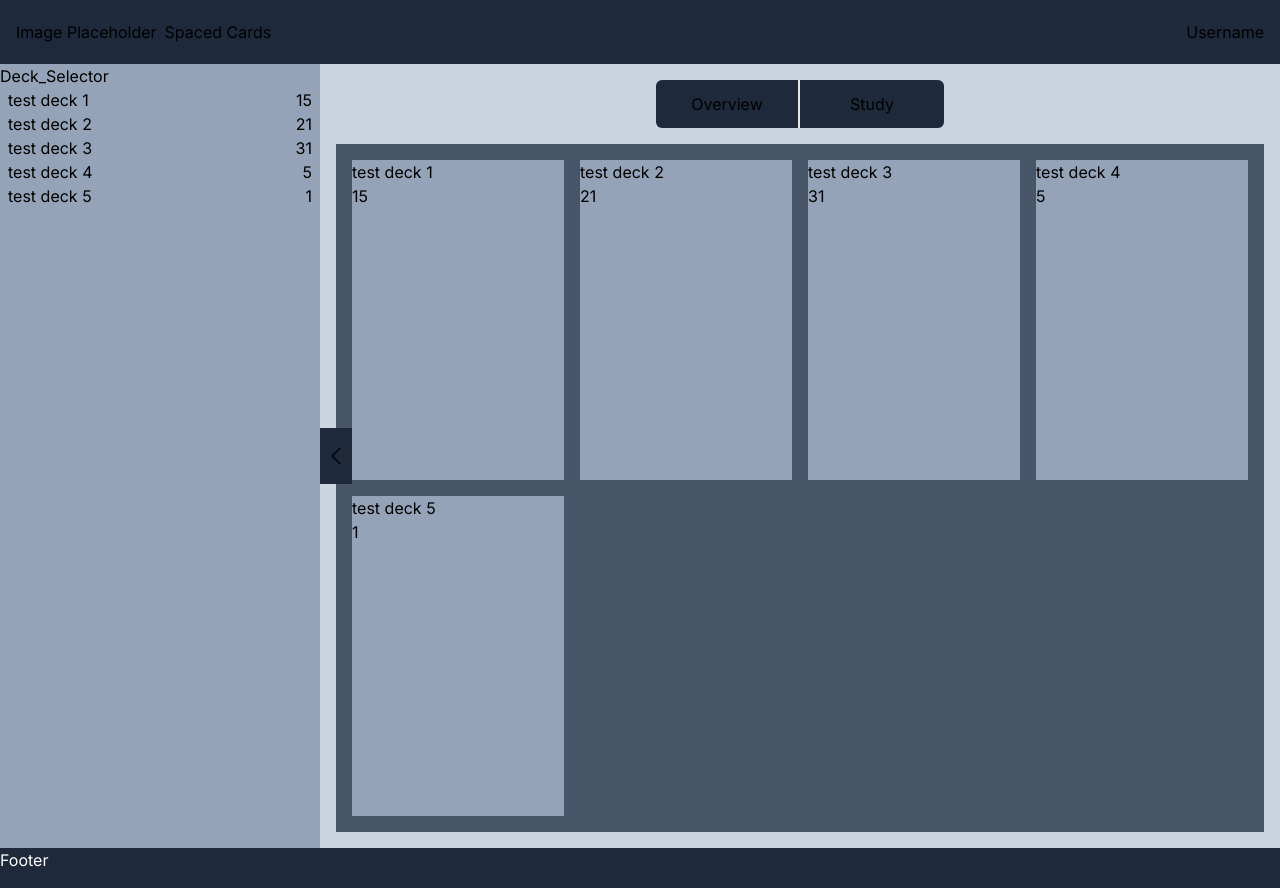
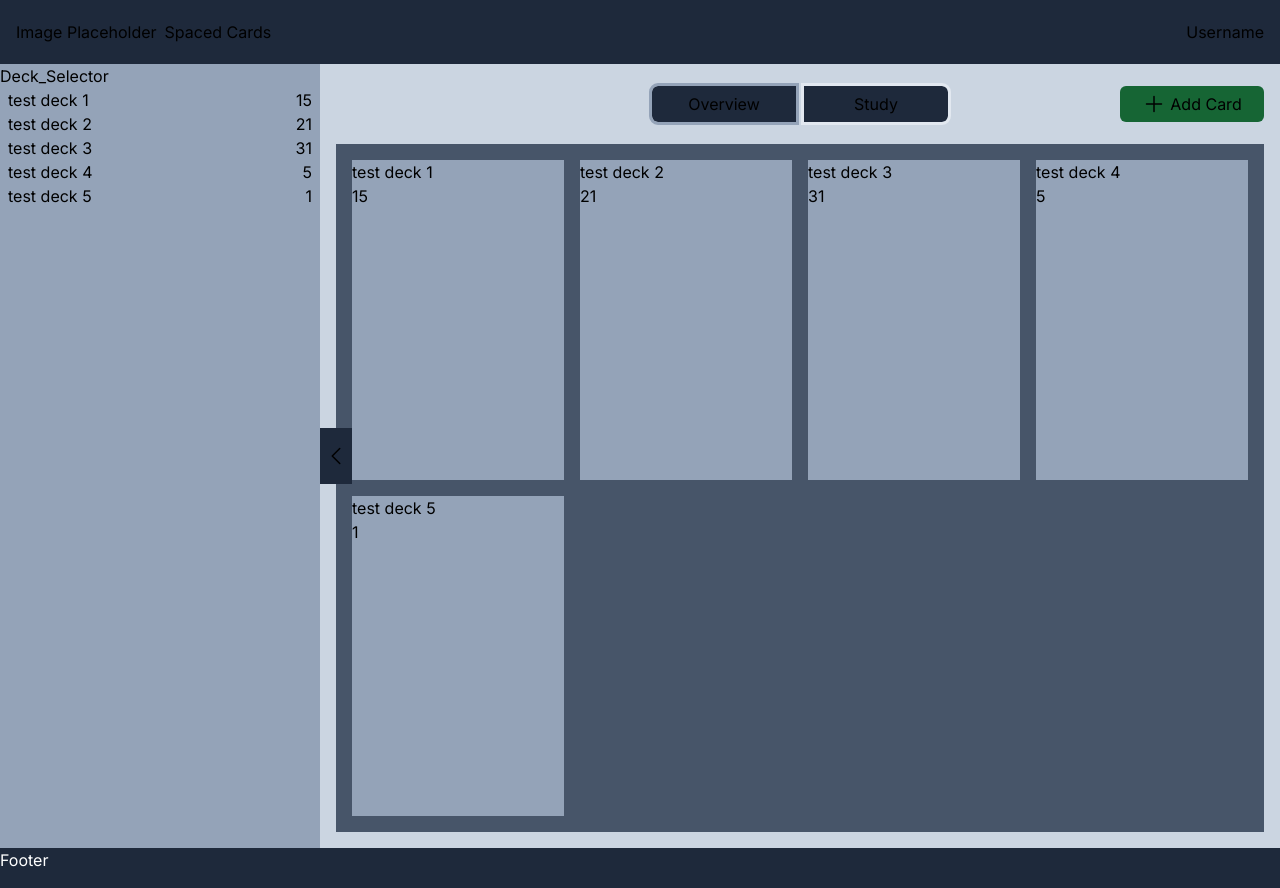
Before and after one commit to gary-giambatista/spaced-cards, a Next.js app: page / in a window 1280 px wide. Built offline with nearby package versions, Linux system fonts and the light colour scheme.

Commit message:
Added add card button with design/style, created foundation for add card modal.

```diff
--- a/app/page.js
+++ b/app/page.js
@@ -15,6 +15,7 @@ export default function Home() {
 	const [isSmallScreen, setIsSmallScreen] = useState(
 		typeof window === "undefined" ? false : window.innerWidth <= 820
 	);
+	const [isAddCardModalOpen, setIsAddCardModalOpen] = useState(false);
 	let timeout = false;
 
 	//1.
@@ -47,9 +48,9 @@ export default function Home() {
 		<main className="flex h-full">
 			<Deck_Selector drawerOpen={drawerOpen} setDrawerOpen={setDrawerOpen} />
 			<div className="flex flex-col w-full p-4 gap-4 bg-slate-300 overflow-y-auto">
-				<Hud_Header setMode={setMode} />
+				<Hud_Header setMode={setMode} mode={mode} />
 				{mode === "overview" ? (
-					<Overview setMode={setMode} />
+					<Overview setMode={setMode} isAddCardModalOpen={isAddCardModalOpen} />
 				) : (
 					<Study setMode={setMode} />
 				)}
--- /dev/null
+++ b/components/hud/Add_Card_Modal.jsx
@@ -0,0 +1,14 @@
+import React from "react";
+
+function Add_Card_Modal() {
+	return (
+		<div className="absolute h-dvh w-dvw left-0 top-0 bg-black">
+			<div className=""></div>
+		</div>
+	);
+}
+
+export default Add_Card_Modal;
+
+//Todo: Connect set function to add card button
+//Todo: build this modal component
--- a/components/hud/Hud_Header.jsx
+++ b/components/hud/Hud_Header.jsx
@@ -1,11 +1,58 @@
 import React from "react";
 
-function Hud_Header({ setMode }) {
+function Hud_Header({ setMode, mode }) {
 	return (
-		<div className="flex justify-center items-center h-12 w-fit mx-auto">
+		<section className="flex justify-between items-center h-9 md:h-12 w-full relative">
+			<div className="flex justify-center items-center md:mx-auto gap-2">
 				<button
 					onClick={() => setMode("overview")}
-				className="h-full px-4 w-36 rounded-l-md border-r-2 bg-slate-800 hover:bg-slate-500"
+					className={`h-9 w-36 px-4 rounded-l-md bg-slate-800 hover:bg-slate-500 outline ${
+						mode === "overview" ? " outline-slate-400" : "outline-slate-200"
+					}`}
+				>
+					Overview
+				</button>
+				<button
+					onClick={() => setMode("study")}
+					className={`h-9 w-36 px-4 rounded-r-md bg-slate-800 hover:bg-slate-500 outline ${
+						mode === "study" ? "outline-slate-400" : "outline-slate-200"
+					}`}
+				>
+					Study
+				</button>
+			</div>
+			<button className="h-9 w-10 lg:w-36 absolute right-0 flex justify-center items-center gap-1 bg-green-800 rounded-md hover:bg-green-900">
+				<svg
+					xmlns="http://www.w3.org/2000/svg"
+					fill="none"
+					viewBox="0 0 24 24"
+					strokeWidth={1.5}
+					stroke="currentColor"
+					className="w-6 h-6"
+				>
+					<path
+						strokeLinecap="round"
+						strokeLinejoin="round"
+						d="M12 4.5v15m7.5-7.5h-15"
+					/>
+				</svg>
+				<div className="hidden lg:block">Add Card</div>
+			</button>
+		</section>
+	);
+}
+
+export default Hud_Header;
+
+//Todo: Is this design with the + button okay? Or go with the column design?
+//Todo: Add state to check if modal is open, use that to render AddCardModal component
+
+{
+	/* <section className="flex flex-col gap-4 justify-center items-center h-32 md:flex-row md:gap-0 w-full md:h-12">
+<div className="flex justify-center items-center w-fit mx-auto">
+	<button
+		onClick={() => setMode("overview")}
+		className="h-9 md:h-full px-4 w-36 rounded-l-md border-r-2 bg-slate-800 hover:bg-slate-500"
 	>
 		Overview
 	</button>
@@ -16,7 +63,8 @@ function Hud_Header({ setMode }) {
 		Study
 	</button>
 </div>
-	);
+<button className="h-9 w-36 bg-green-800 rounded-md hover:bg-green-900">
+	Add Card
+</button>
+</section> */
 }
-
-export default Hud_Header;
--- a/components/hud/Overview.jsx
+++ b/components/hud/Overview.jsx
@@ -1,9 +1,11 @@
 import React from "react";
+import Add_Card_Modal from "./Add_Card_Modal";
 import Hud_Header from "./Hud_Header";
 
-function Overview({ setMode }) {
+function Overview({ setMode, isAddCardModalOpen }) {
 	return (
 		<section className={`@container flex-grow bg-slate-600 p-4`}>
+			{isAddCardModalOpen ? <Add_Card_Modal /> : null}
 			<div className="grid grid-cols-1 @md:grid-cols-2 @2xl:grid-cols-3 @3xl:grid-cols-4 @5xl:grid-cols-5 @7xl:grid-cols-6 @[1921px]:grid-cols-8 gap-4">
 				{cards.map((card) => {
 					return (
```
Lines whose indentation alone changed are shown as unchanged.
